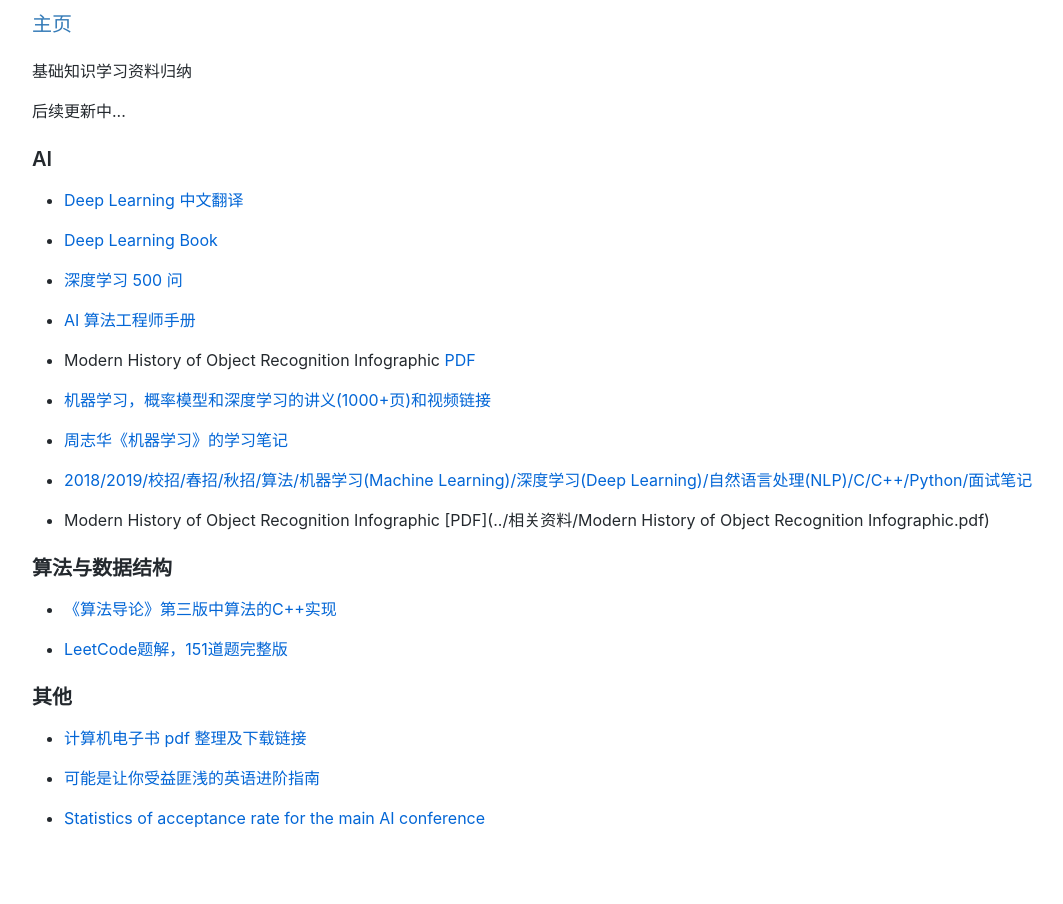
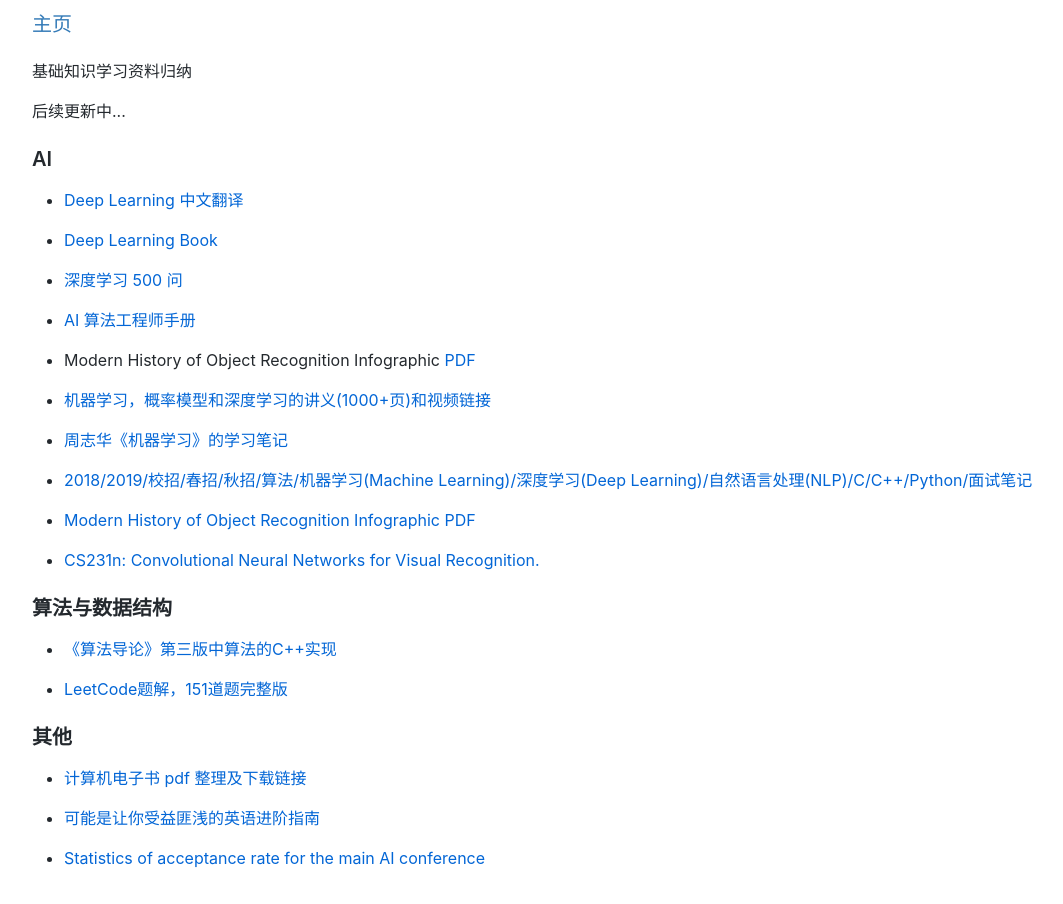
Before and after one commit to Hzzone/hzzone.github.io, a plain HTML site: page 1. 基础知识/基础知识学习资料归纳.html in a window 1280 px wide. Shown: the whole page, without its empty margins (58-1121 px from the left). Drawn offline with nearby package versions, Linux system fonts and the light colour scheme; some packages are replaced by stand-ins of ours.

Commit message:
webhook auto generate

```diff
--- a/1. 基础知识/基础知识学习资料归纳.html
+++ b/1. 基础知识/基础知识学习资料归纳.html
@@ -48,7 +48,9 @@
 </li>
 <li><p><a href="https://github.com/imhuay/Algorithm_Interview_Notes-Chinese">2018/2019/校招/春招/秋招/算法/机器学习(Machine Learning)/深度学习(Deep Learning)/自然语言处理(NLP)/C/C++/Python/面试笔记</a></p>
 </li>
-<li><p>Modern History of Object Recognition Infographic [PDF](../相关资料/Modern History of Object Recognition Infographic.pdf)</p>
+<li><p><a href="https://github.com/Hzzone/hzzone.github.io/blob/source/%E7%9B%B8%E5%85%B3%E8%B5%84%E6%96%99/Modern%20History%20of%20Object%20Recognition%20Infographic.pdf">Modern History of Object Recognition Infographic PDF</a></p>
+</li>
+<li><p><a href="http://cs231n.github.io/">CS231n: Convolutional Neural Networks for Visual Recognition.</a></p>
 </li>
 </ul>
 <h3 id=算法与数据结构>算法与数据结构</h3>
```
